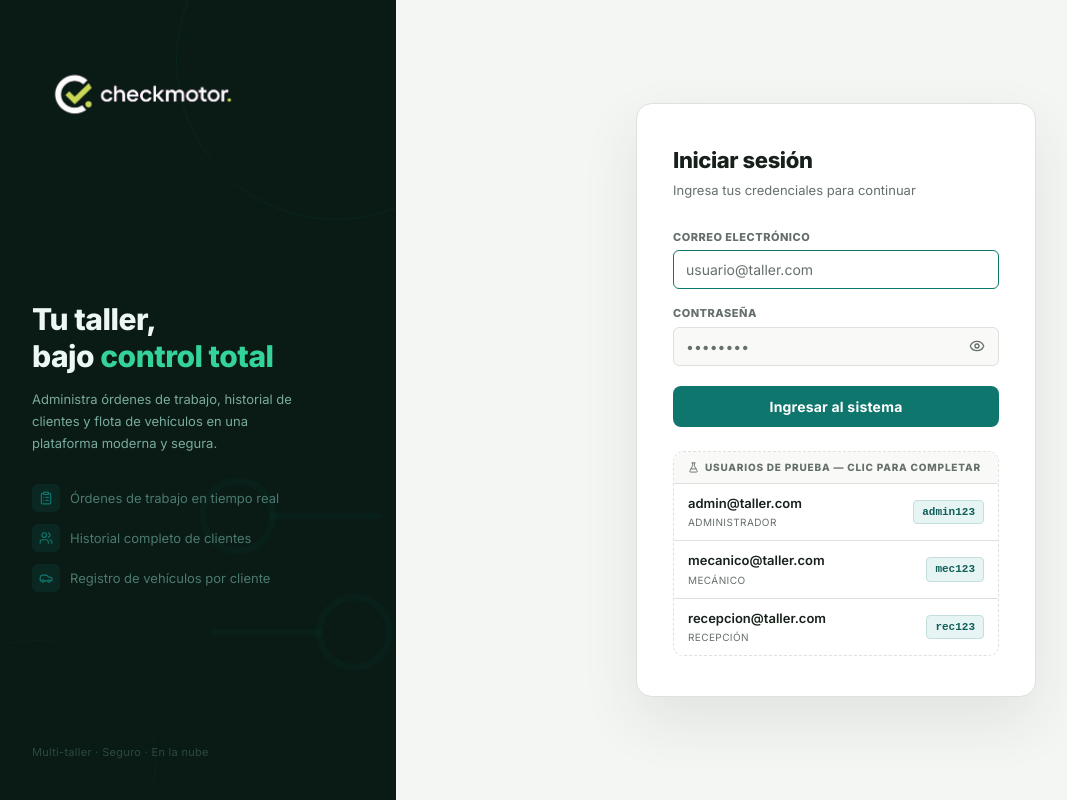
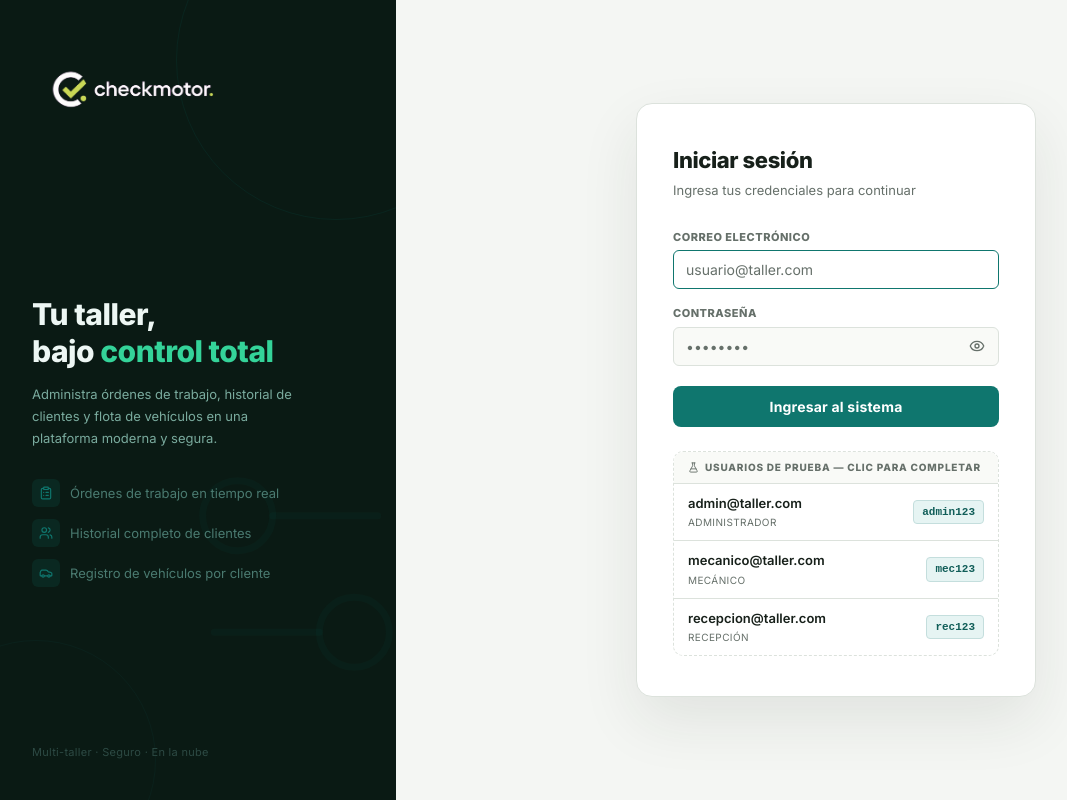
Before and after one commit to bitprochile/checkmotor, a Next.js app: page /login in a window 1280 px wide. Shown: the whole page, without its empty margins (4-1071 px from the left). Built offline with nearby package versions, Linux system fonts and the light colour scheme.

Commit message:
fix: logo login directo en flex container, z-index explicito

```diff
--- a/app/globals.css
+++ b/app/globals.css
@@ -145,9 +145,12 @@ button:disabled { opacity: 0.55; cursor: not-allowed; }
 }
 
 .loginBrandLogo {
-  width: 220px;
+  width: 200px;
   height: auto;
   display: block;
+  position: relative;
+  z-index: 2;
+  flex-shrink: 0;
 }
 
 .sidebarNav { flex: 1; padding: 12px 0; }
--- a/app/login/page.tsx
+++ b/app/login/page.tsx
@@ -68,9 +68,7 @@ export default function LoginPage() {
           <Settings2 size={280} strokeWidth={0.6} />
         </div>
 
-        <div className="loginBrandTop">
-          <img src="/checkmotor-logo.png" alt="Checkmotor" className="loginBrandLogo" />
-        </div>
+        <img src="/checkmotor-logo.png" alt="Checkmotor" className="loginBrandLogo" />
 
         <div className="loginBrandCenter">
           <h2 className="loginBrandHeadline">
```
